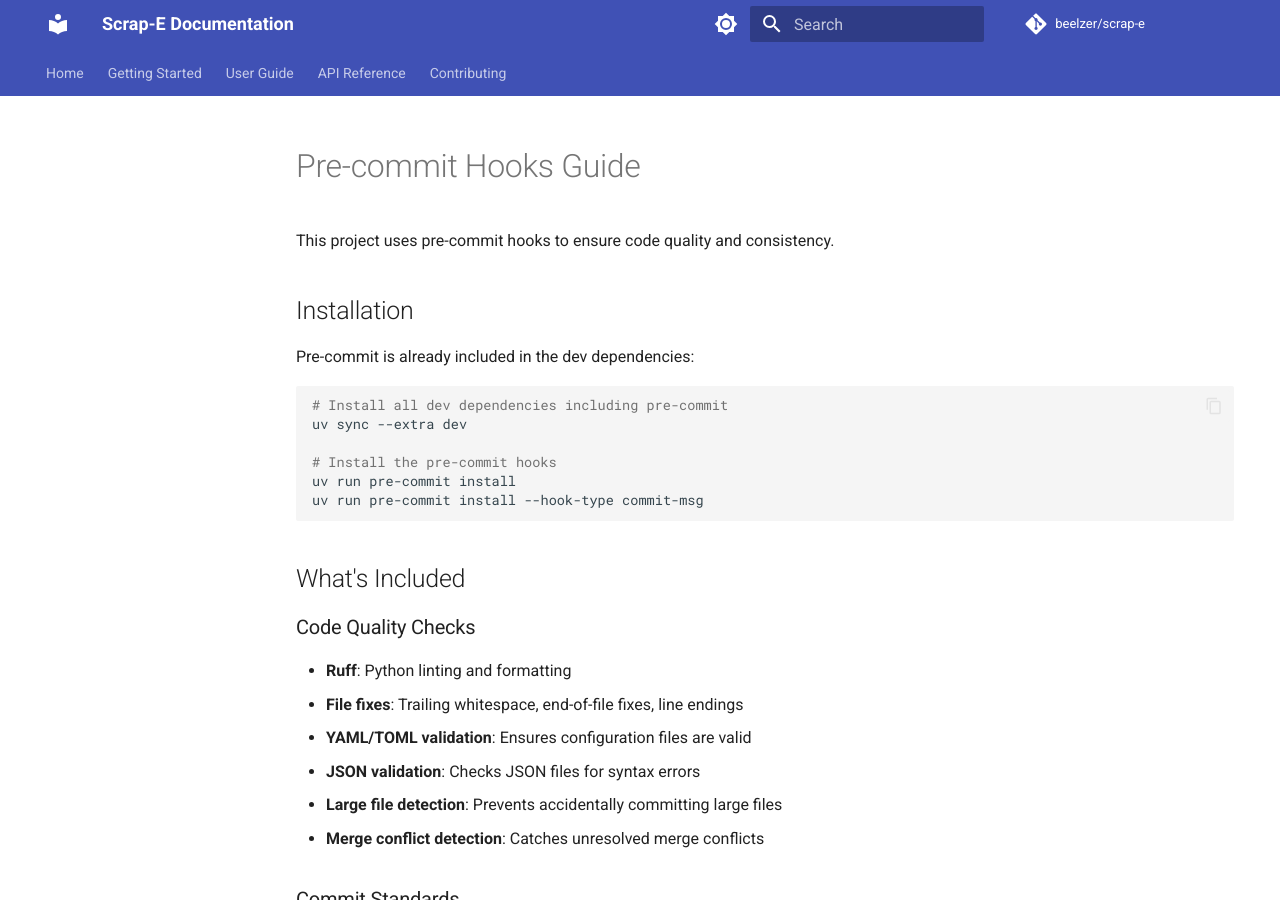
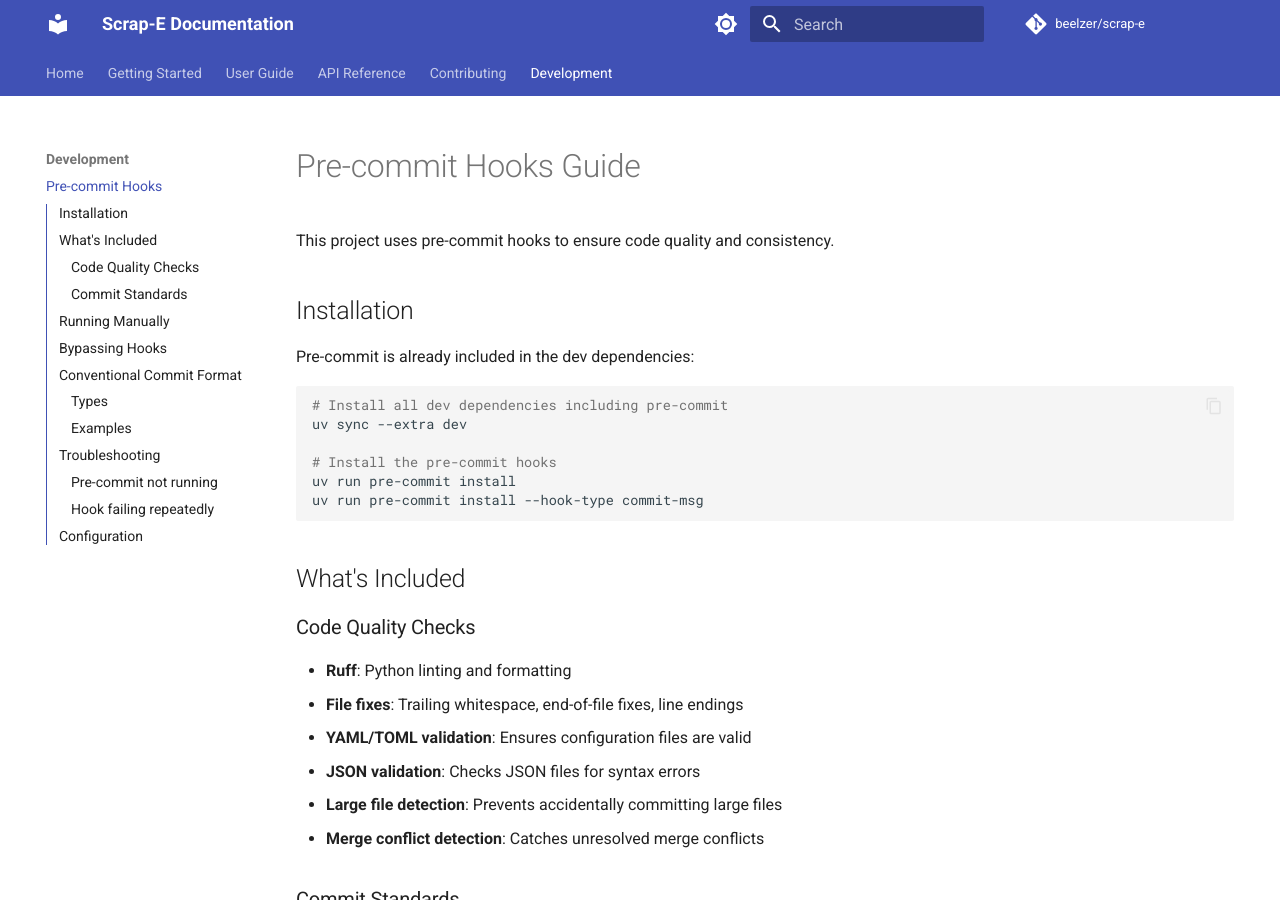
Before and after one commit to beelzer/scrap-e, an MkDocs documentation site: the page built from docs/pre-commit.md, in a window 1280 px wide and 900 px high. Built offline with MkDocs 1.6.1 and Material for MkDocs 9.7.7, drawn with Linux system fonts in a browser that asks for light colours; comment, search, counter and statistics services are not loaded; the version menu is left out; part of the change alters nothing that is shown.

Commit message:
fix(docs): update site URL and improve navigation
- Update site_url to correct GitHub Pages URL (https://beelzer.github.io/scrap-e/)
- Fix edit_uri to use 'main' branch instead of 'master'
- Add pre-commit documentation to navigation menu under Development section

🤖 Generated with [Claude Code](https://claude.ai/code)

Co-Authored-By: Claude <noreply@anthropic.com>

```diff
--- a/mkdocs.yml
+++ b/mkdocs.yml
@@ -1,11 +1,11 @@
 site_name: Scrap-E Documentation
 site_description: Universal data scraper for Web, APIs, databases, and files
 site_author: Scrap-E Team
-site_url: https://github.com/beelzer/scrap-e
+site_url: https://beelzer.github.io/scrap-e/
 
 repo_name: beelzer/scrap-e
 repo_url: https://github.com/beelzer/scrap-e
-edit_uri: edit/master/docs/
+edit_uri: edit/main/docs/
 
 theme:
   name: material
@@ -109,6 +109,8 @@ nav:
       - CLI:
           - Commands: api/cli/commands.md
   - Contributing: contributing.md
+  - Development:
+      - Pre-commit Hooks: pre-commit.md
 
 extra:
   social:
```
